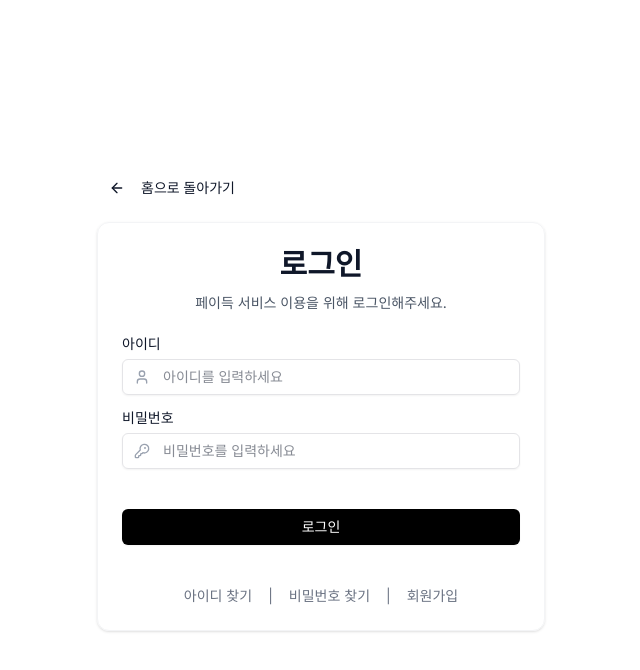
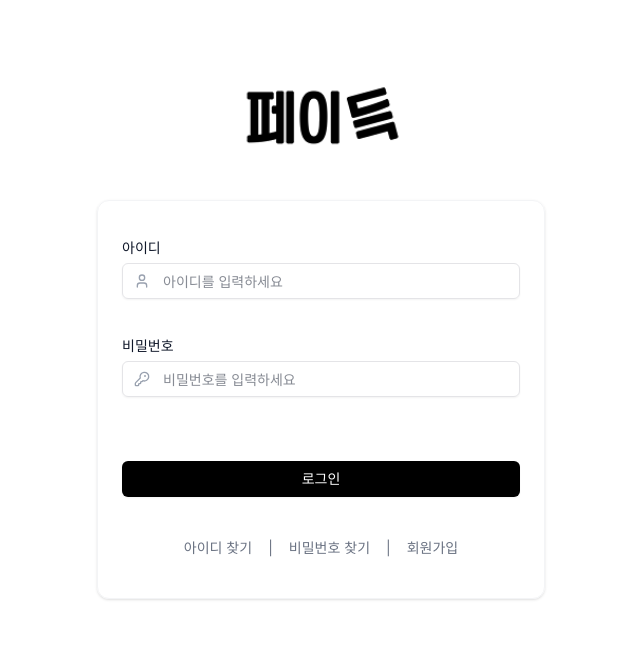
Before and after one commit to sjghub/web-ex-prod, a Next.js app: page /login in a window 1280 px wide. Shown: the top 670 px of the page, without its empty margins (319-959 px from the left). Built offline with nearby package versions, Linux system fonts and the light colour scheme.

Commit message:
feat(login-page): 로그인 폼 수정 [#45]
로그인 폼 디자인 수정
- 폼 상단 가운데에 로고 배치
- 로고 클릭 시 랜딩페이지로 이동
- 제목 및 내용 제거

```diff
--- a/app/login/page.tsx
+++ b/app/login/page.tsx
@@ -1,21 +1,13 @@
 "use client";
 
 import type React from "react";
-
-import { ArrowLeft, KeyRound, User } from "lucide-react";
+import { useState } from "react";
+import { useRouter } from "next/navigation";
 import Link from "next/link";
-import { useRouter } from "next/navigation";
-import { useState } from "react";
-
+import Image from "next/image";
+import { KeyRound, User } from "lucide-react";
 import { Button } from "@/components/ui/button";
-import {
-  Card,
-  CardContent,
-  CardDescription,
-  CardFooter,
-  CardHeader,
-  CardTitle,
-} from "@/components/ui/card";
+import { Card, CardContent, CardFooter } from "@/components/ui/card";
 import { Input } from "@/components/ui/input";
 import { Label } from "@/components/ui/label";
 import { Separator } from "@/components/ui/separator";
@@ -36,31 +28,23 @@ export default function LoginPage() {
   };
 
   return (
-    <div className="flex min-h-screen flex-col items-center justify-center p-4">
+    <div className="min-h-screen bg-white px-4 pt-20">
+      <div className="flex justify-center mb-10">
+        <Image
+          src="/logo_transparent.png"
+          alt="logo"
+          width={80}
+          height={80}
+          className="w-auto h-20 cursor-pointer"
+          priority
+          onClick={() => router.push("/")}
+        />
+      </div>
+      <div className="flex justify-center items-center">
         <div className="w-full max-w-md">
-        <Button
-          variant="ghost"
-          className="mb-4"
-          onClick={() => router.push("/")}
-        >
-          <ArrowLeft className="mr-2 h-4 w-4" />
-          홈으로 돌아가기
-        </Button>
-
-        <Card className="border-gray-100 shadow-sm">
-          <CardHeader className="space-y-1 text-center">
-            <CardTitle
-              className="text-3xl font-bold"
-              style={{ fontFamily: "SBAggroB" }}
-            >
-              로그인
-            </CardTitle>
-            <CardDescription className="text-gray-600">
-              페이득 서비스 이용을 위해 로그인해주세요.
-            </CardDescription>
-          </CardHeader>
+          <Card className="border-gray-100 shadow-sm py-10">
             <CardContent>
-            <form onSubmit={handleSubmit} className="space-y-4">
+              <form onSubmit={handleSubmit} className="space-y-10">
                 <div className="space-y-2">
                   <Label htmlFor="userId" className="font-medium">
                     아이디
@@ -109,7 +93,7 @@ export default function LoginPage() {
               <Separator />
               <div className="flex justify-center space-x-4 text-sm text-gray-500">
                 <Link
-                href="/verify?type=find-id"
+                  href="/find-id/verify"
                   className="hover:text-black hover:underline flex items-center"
                 >
                   아이디 찾기
@@ -133,5 +117,6 @@ export default function LoginPage() {
           </Card>
         </div>
       </div>
+    </div>
   );
 }
```
Also changed, not shown: public/logo_transparent.png (added). Lines whose indentation alone changed are shown as unchanged.
